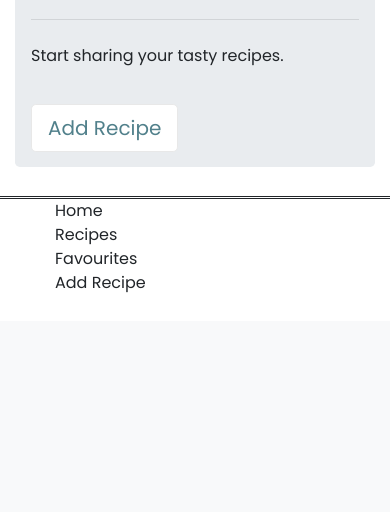
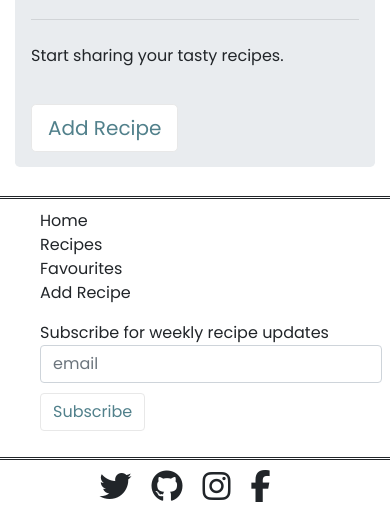
Before and after one commit to haleanana/our-recipe, a Flask app: page / in a window 390 px wide. Shown: the part 572-1084 px from the top of the page. Before the commit the page ends 865 px from the top, so only its background shows below. Run offline with Flask 2, Linux system fonts and the light colour scheme; data that the repository does not hold is empty; some libraries are stand-ins or nearby versions.

Commit message:
Added social links to footer and added margins and padding for desktop view

```diff
--- a/static/css/style.css
+++ b/static/css/style.css
@@ -278,6 +278,8 @@ a:hover{
 
 .footer-border {
    border-top: double;
+   padding-top: 10px;
+   margin-top: 10px;
 }
 
 .no-whitespace {
@@ -288,6 +290,38 @@ a:hover{
     list-style: none;
 }
 
+.align-button{
+    margin-bottom: 11px;
+}
+
+.footer-p{
+    padding-left: 30px;
+    margin-bottom: 0px;
+}
+
+.social{
+    letter-spacing: 20px;
+    font-size: 2em;
+}
+
+@media only screen and (max-width: 600px) {
+  .ftr-btn{
+      margin-top: 10px;
+  }
+  .ftr-padding{
+      margin-left: 0px;
+      padding-left: 25px;
+  }
+
+  .footer-p{
+      padding-left: 40px
+  }
+
+  .ftr-padding-left{
+      padding-left: 0px
+  }
+
+}
 /*-----------Search results-------------------*/
 
 .no-result {
--- a/templates/base.html
+++ b/templates/base.html
@@ -48,7 +48,7 @@
 		<div class="row footer-border">
 		</div>
 		<div class="row">
-			<div class="col-sm-6 col-md-4">
+			<div class="col-md-4 ftr-padding-left">
 				<ul class="no-style">
 					<li>
 						Home
@@ -64,7 +64,26 @@
 					</li>
 				</ul>
 			</div>
+			<div class="col-md-4 ml-auto">
+            <div class="row">
+            <p class="footer-p">Subscribe for weekly recipe updates</p>
+            </div>
+            <div class="row ftr-padding">
+				<form class="form-inline">
+					<div class="form-group mx-sm-3 mb-2">
+						<label for="email" class="sr-only">Email</label>
+						<input type="email" class="form-control" id="email" placeholder="email" required>
+                        <span class="align-button"><button type="submit" class="btn btn-primary mb-2 ftr-btn">Subscribe</button></span>
+                    </div>
+				</form>
+			</div>
+        </div>
 		</div>
+        <div class="row footer-border">
+		</div>
+        <div class="row text-center social">
+        <i class="fab fa-twitter"></i><i class="fab fa-github"></i><i class="fab fa-instagram"></i><i class="fab fa-facebook-f"></i>
+        </div>
 	</footer>
 	<script src="https://code.jquery.com/jquery-3.5.1.slim.min.js"></script>
 	<script src="https://cdn.jsdelivr.net/npm/popper.js@1.16.1/dist/umd/popper.min.js"></script>
```
